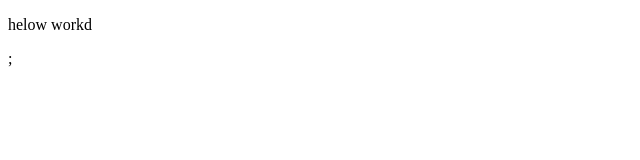
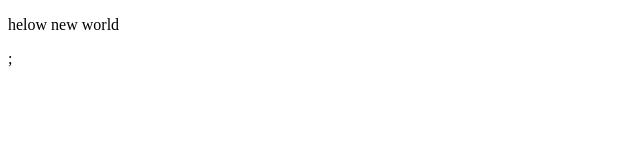
Before and after one commit to mikayil-star/allrepo, a plain HTML site: page index.html in a window 1280 px wide. Shown: the full height of the page, 0-640 px from the left. Drawn offline with Linux system fonts and the light colour scheme.

Commit message:
homework

```diff
--- a/index.html
+++ b/index.html
@@ -7,7 +7,7 @@
     <title>Document</title>
 </head>
 <body>
-    <p> helow workd
+    <p> helow new world
     </p>
 </body>
 </html>;
```
